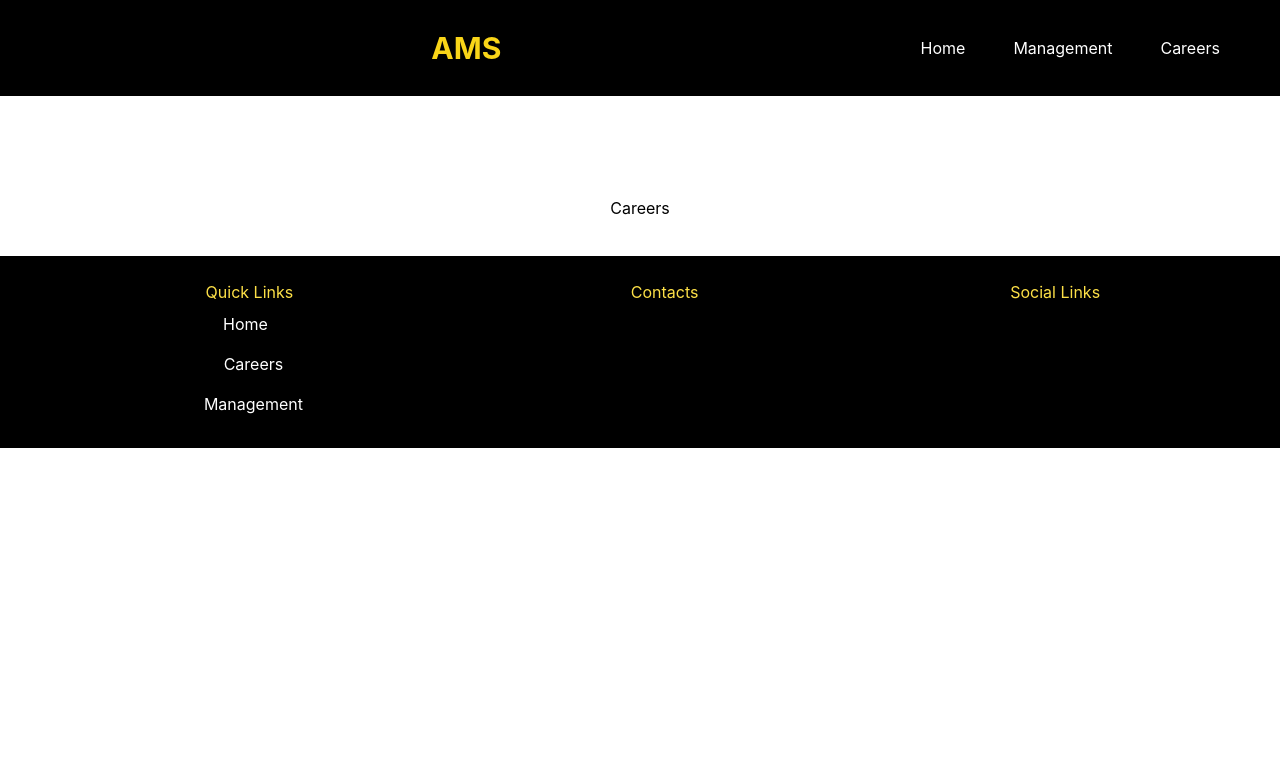
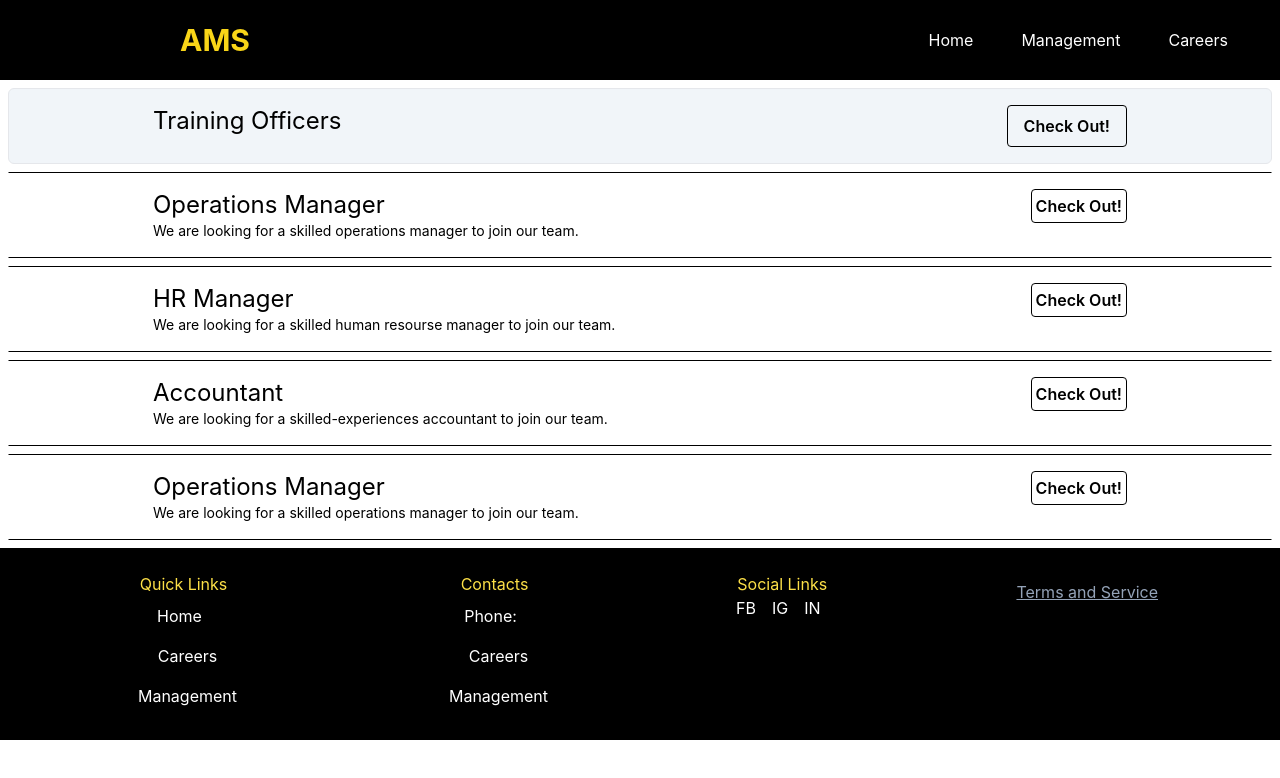
Before and after one commit to treva556/ams-trailer, a React (Create React App) app: page /careers in a window 1280 px wide. Shown: the top 778 px of the page. Built offline with nearby package versions, Linux system fonts and the light colour scheme.

Commit message:
milestone 3

```diff
--- a/package.json
+++ b/package.json
@@ -9,7 +9,7 @@
     "react": "^18.3.1",
     "react-dom": "^18.3.1",
     "react-icons": "^5.3.0",
-    "react-router-dom": "^6.24.1",
+    "react-router-dom": "^6.26.2",
     "react-scripts": "5.0.1",
     "typeface-jetbrains-mono": "^2.0.1",
     "web-vitals": "^2.1.4"
--- a/src/App.js
+++ b/src/App.js
@@ -6,11 +6,13 @@ import { BrowserRouter as Router, Routes, Route } from 'react-router-dom';
 import './App.css'; // Assuming you have Tailwind configured here
 import Careers from './pages/careers';
 import Home from './pages/home'; // Home component
-import Nav from './components/nav';
+// import Nav from './components/nav';
 import Footer from './components/footer';
 // import About from './sections/About'; // About component
 import Mgm from './pages/management';
 import Navbar from './components/navbar';
+import Apply from './pages/applypage';
+import Terms from './pages/ToS';
 
 
 function App() {
@@ -18,16 +20,16 @@ function App() {
 
     <Router>
     <div className="App">
-        {/* <Nav/> */}
       <div className=' bg-black'>
-        <Navbar/>
+      <Navbar />
       </div>
-
+      {/* <Navbar /> */}
       <Routes>
         <Route path="/" element={<Home />} />
         <Route path="/mgm" element={<Mgm />} />
-          <Route path="/careers" element={<Careers/>} />
-          {/* <Route path="/contacts" element={<Contacts />} /> */}
+        <Route path="/careers" element={<Careers />} />
+        <Route path="/apply" element={<Apply />} />
+        <Route path="/terms" element={<Terms />} />
       </Routes>
       <Footer />
     </div>
--- a/src/components/footer.js
+++ b/src/components/footer.js
@@ -47,10 +47,66 @@ function Footer() {
       </div>
       <div>
        <h2 className=' text-yellow-300'> Contacts    </h2>
+       <div>
+        <ul className="flex flex-col space-x-4 p-1 md:p-0 mr-2">
+        <li className=' py-2'>
+
+              Phone:
+              <span className="absolute left-0 bottom-0 w-0 h-[2px] bg-yellow-400 transition-all duration-500 group-hover:w-full"></span>
+          </li>
+            <li className=' py-2'>
+                Careers
+                <span className="absolute left-0 bottom-0 w-0 h-[2px] bg-yellow-400 transition-all duration-500 group-hover:w-full"></span>
+            </li>
+            <li className=' py-2'>
+            {/* <a
+                href="/mgm"
+                className="block py-2 px-2 text-white relative group "
+              > */}
+                Management
+                <span className="absolute left-0 bottom-0 w-0 h-[2px] bg-yellow-400 transition-all duration-500 group-hover:w-full"></span>
+
+              {/* </a> */}
+            </li>
+          </ul>
+        </div>
+
       </div>
       <div>
        <h3 className=' text-yellow-300'>  Social Links </h3>
+       <div>
+        <ul className="flex justify-center space-x-4 p-1 md:p-0 mr-2">
+        <li>
+
+             FB
+
+          </li>
+            <li>
+
+                IG
+                <span className="absolute left-0 bottom-0 w-0 h-[2px] bg-yellow-400 transition-all duration-500 group-hover:w-full"></span>
+
+            </li>
+            <li>
+
+               IN
+                <span className="absolute left-0 bottom-0 w-0 h-[2px] bg-yellow-400 transition-all duration-500 group-hover:w-full"></span>
+
+            </li>
+          </ul>
+        </div>
+
       </div>
+      <p>
+      <a
+                href="/terms"
+                className="block underline py-2 px-2 text-slate-400 relative group "
+              >
+                Terms and Service
+                <span className="underline h-[2px] bg-yellow-400  group-hover:w-full"></span>
+
+              </a>
+      </p>
      </div>
 
   );
--- a/src/components/nav.js
+++ /dev/null
@@ -1,47 +0,0 @@
-/////
-
-import React from 'react';
-
-function Nav() {
-  return (
-    <div className="App">
-     <nav className="border-gray-200 p-1 bg-black mt-1 fixed w-full ml-2 mr-4 rounded-2xl">
-        <div className="max-w-screen-xl mx-auto flex justify-between">
-          <div className=" text-white">
-            AMS
-            {/* Logo or brand name can go here */}
-          </div>
-          <ul className="flex space-x-4 p-1 md:p-0 mr-2">
-            <li>
-              <a
-                href="/"
-                className="block py-2 px-3 text-white rounded hover:bg-yellow-300 hover:text-black"
-                aria-current="page"
-              >
-                Home
-              </a>
-            </li>
-            <li>
-              <a
-                href="/careers"
-                className="block py-2 px-2 text-white rounded hover:bg-yellow-300 hover:text-black"
-              >
-                Careers
-              </a>
-            </li>
-            <li>
-              <a
-                href="/mgm"
-                className="block py-2 px-3 text-white rounded hover:bg-yellow-300 hover:text-black"
-              >
-                Management
-              </a>
-            </li>
-          </ul>
-        </div>
-      </nav>
-    </div>
-  );
-}
-
-export default Nav;
--- a/src/components/navbar.js
+++ b/src/components/navbar.js
@@ -1,57 +1,58 @@
 
 import React, { useState } from 'react';
 import { AiOutlineClose, AiOutlineMenu } from 'react-icons/ai';
+import { Link } from 'react-router-dom';
 
 const Navbar = () => {
-  const [nav, setNav] = useState(false);
+  const [navOpen, setNavOpen] = useState(false);
 
-  const handleNav = () => {
-    setNav(!nav);
-  };
-
-  // Array containing navigation items with href for links
   const navItems = [
     { id: 1, text: 'Home', href: '/' },
-    { id: 4, text: 'Management', href: '/mgm' },
-    { id: 5, text: 'Careers', href: '/careers' },
+    { id: 2, text: 'Management', href: '/mgm' },
+    { id: 3, text: 'Careers', href: '/careers' },
   ];
 
   return (
-    <div className='bg-black flex justify-between items-center h-24 max-w-[1240px] mx-auto px-4 text-white'>
-      {/* Logo */}
-      <h1 className='w-full text-3xl font-bold text-[#F9D518]'>AMS</h1>
+    <div className="bg-black text-white flex justify-between items-center h-20 max-w-[1240px] mx-auto px-4">
+      <h1 className="text-3xl font-bold ml-36 text-[#F9D518]">AMS</h1>
 
       {/* Desktop Navigation */}
-      <ul className='hidden md:flex'>
+      <ul className="hidden md:flex space-x-4">
         {navItems.map(item => (
           <li key={item.id}>
-            <a href={item.href} className='p-4 hover:bg-[#F9D518] rounded-xl m-2 cursor-pointer duration-300 hover:text-black'>
+            <Link
+              to={item.href}
+              className="p-4 rounded-md hover:bg-[#F9D518] hover:text-black transition duration-300"
+            >
               {item.text}
-            </a>
+            </Link>
           </li>
         ))}
       </ul>
 
       {/* Mobile Navigation Icon */}
-      <div onClick={handleNav} className='block md:hidden'>
-        {nav ? <AiOutlineClose size={20} /> : <AiOutlineMenu size={20} />}
+      <div onClick={() => setNavOpen(!navOpen)} className="block md:hidden cursor-pointer">
+        {navOpen ? <AiOutlineClose size={24} /> : <AiOutlineMenu size={24} />}
       </div>
 
       {/* Mobile Navigation Menu */}
       <ul
-        className={
-          nav
-            ? 'fixed md:hidden left-0 top-0 w-[60%] h-full border-r border-r-gray-900 bg-[#000300] ease-in-out duration-500'
-            : 'ease-in-out w-[60%] duration-500 fixed top-0 bottom-0 left-[-100%]'
-        }
+        className={`fixed top-0 left-0 w-2/3 h-full bg-black border-r border-gray-900 transition-transform duration-300 ease-in-out ${navOpen ? 'translate-x-0' : '-translate-x-full'}`}
       >
-        <h1 className='w-full text-3xl font-bold text-[#F9D518] m-4'>AMS</h1>
-
-        {navItems.map(item => (
-          <li key={item.id} className='p-4 border-b rounded-xl hover:bg-[#F9D518] duration-300 hover:text-black cursor-pointer border-gray-600'>
-            <a href={item.href}>{item.text}</a>
-          </li>
-        ))}
+        <h1 className="text-3xl font-bold text-[#F9D518]  m-4">AMS</h1>
+        <div className="flex flex-col mt-8">
+          {navItems.map(item => (
+            <li key={item.id}>
+              <Link
+                to={item.href}
+                className="block p-4 text-xl border-b border-gray-600 hover:bg-[#F9D518] hover:text-black transition duration-150"
+                onClick={() => setNavOpen(false)} // Close the menu on item click
+              >
+                {item.text}
+              </Link>
+            </li>
+          ))}
+        </div>
       </ul>
     </div>
   );
--- /dev/null
+++ b/src/pages/ToS.js
@@ -0,0 +1,17 @@
+
+import React from 'react';
+import '../App.css';
+
+function Terms() {
+  return (
+    <div className="App">
+
+<div className=' py-20 font-mono text-4xl'>
+    TERMS OF SERVICE
+</div>
+
+    </div>
+  );
+}
+
+export default Terms;
--- /dev/null
+++ b/src/pages/applypage.js
@@ -0,0 +1,19 @@
+
+///
+
+import React from 'react';
+import '../App.css';
+
+function Apply() {
+  return (
+    <div className="App py-6">
+      <h1>  Requirements </h1>
+      <div>
+
+      <h2>  Apply </h2>
+      </div>
+    </div>
+  );
+}
+
+export default Apply;
--- a/src/pages/careers.js
+++ b/src/pages/careers.js
@@ -1,4 +1,4 @@
-///
+
 
 import React from 'react';
 import '../App.css';
@@ -6,16 +6,62 @@ import '../App.css';
 function Careers() {
   return (
     <div className="App">
-     <div className=' text-white '>
-        jjj
+
+
+      <div className='flex justify-between px-8 lg:px-36 p-4 m-2 rounded-md bg-slate-100 border '>
+        <h1 className='text-2xl'> Training Officers </h1>
+        <button className="bg-transparent hover:bg-black text-black font-semibold hover:text-yellow-300 py-2 px-4 border border-black hover:border-transparent rounded">
+          <a href="/apply"> Check Out!</a>
+        </button>
       </div>
-      <div className=' text-white p-2'>
-      kk
+
+
+
+
+      <div className='flex flex-col lg:flex-row justify-between px-1 lg:px-36 p-4 border border-white border-y-black m-2'>
+        <div className='flex flex-col items-start justify-start'>
+          <h1 className='text-xl lg:text-2xl'>Operations Manager</h1>
+          <p className='text-sm lg:text-left text-start'>We are looking for a skilled operations manager to join our team.</p>
+        </div>
+
+        <button className="self-start bg-transparent hover:bg-black text-black font-semibold hover:text-yellow-300 py-1 px-1 border border-black hover:border-transparent rounded w-1/2 lg:w-auto mt-7 lg:mt-0">
+          <a href="/apply">Check Out!</a>
+        </button>
       </div>
-      <div className=' items-center p-9'>
-      Careers
 
+      <div className='flex flex-col lg:flex-row justify-between px-1 lg:px-36 p-4 border border-white border-y-black m-2'>
+        <div className='flex flex-col items-start justify-start'>
+          <h1 className='text-xl lg:text-2xl'>HR Manager</h1>
+          <p className='text-sm lg:text-left text-start'>We are looking for a skilled human resourse manager to join our team.</p>
+        </div>
+
+        <button className="self-start bg-transparent hover:bg-black text-black font-semibold hover:text-yellow-300 py-1 px-1 border border-black hover:border-transparent rounded w-1/2 lg:w-auto mt-7 lg:mt-0">
+          <a href="/apply">Check Out!</a>
+        </button>
       </div>
+
+      <div className='flex flex-col lg:flex-row justify-between px-1 lg:px-36 p-4 border border-white border-y-black m-2'>
+        <div className='flex flex-col items-start justify-start'>
+          <h1 className='text-xl lg:text-2xl'>Accountant</h1>
+          <p className='text-sm lg:text-left text-start'>We are looking for a skilled-experiences accountant to join our team.</p>
+        </div>
+
+        <button className="self-start bg-transparent hover:bg-black text-black font-semibold hover:text-yellow-300 py-1 px-1 border border-black hover:border-transparent rounded w-1/2 lg:w-auto mt-7 lg:mt-0">
+          <a href="/apply">Check Out!</a>
+        </button>
+      </div>
+
+      <div className='flex flex-col lg:flex-row justify-between px-1 lg:px-36 p-4 border border-white border-y-black m-2'>
+        <div className='flex flex-col items-start justify-start'>
+          <h1 className='text-xl lg:text-2xl'>Operations Manager</h1>
+          <p className='text-sm lg:text-left text-start'>We are looking for a skilled operations manager to join our team.</p>
+        </div>
+
+        <button className="self-start bg-transparent hover:bg-black text-black font-semibold hover:text-yellow-300 py-1 px-1 border border-black hover:border-transparent rounded w-1/2 lg:w-auto mt-7 lg:mt-0">
+          <a href="/apply">Check Out!</a>
+        </button>
+      </div>
+
 
 
     </div>
```
Also changed, not shown: src/components/flips.js (+5 -4 lines), src/pages/home.js (+12 -1 lines), src/assets/citi.png (added), 1 other file (tests, documents, lock files or other folders). Lines whose indentation alone changed are shown as unchanged.
